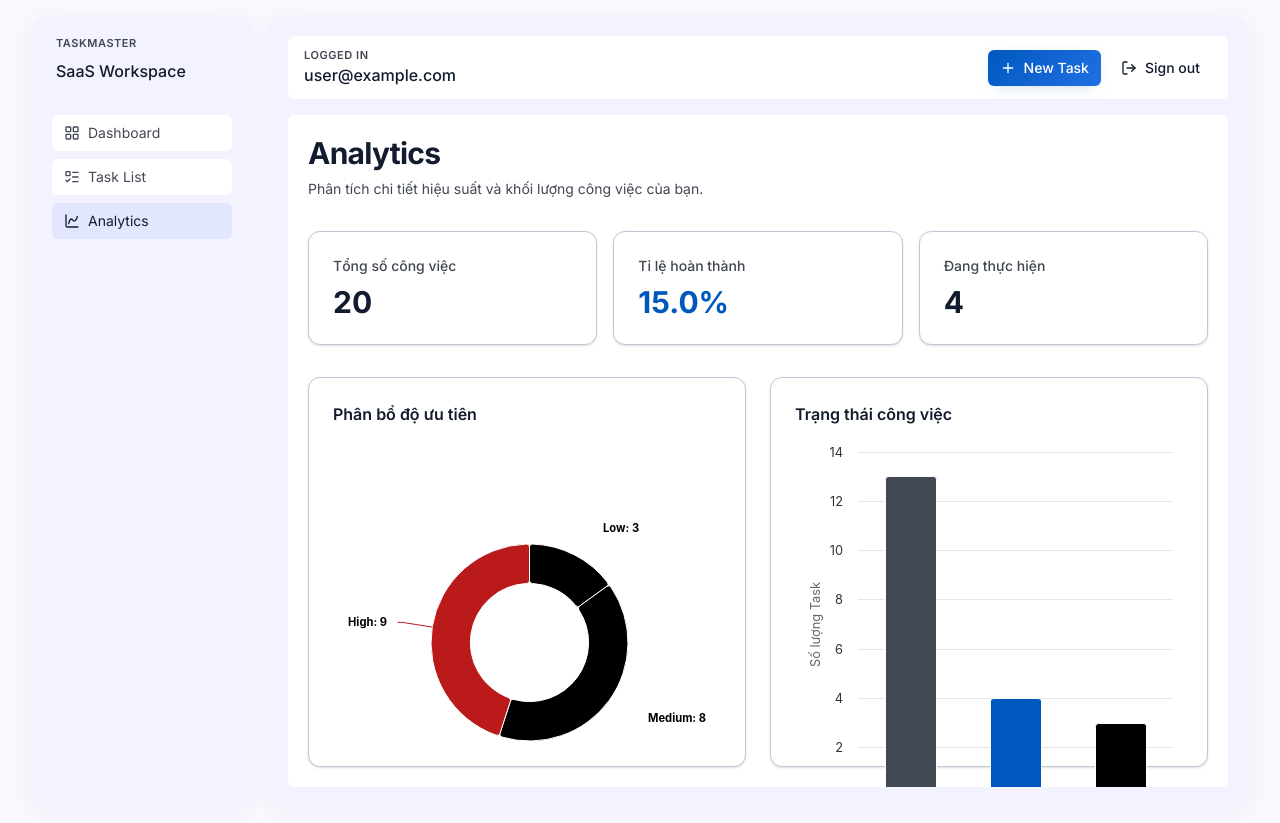
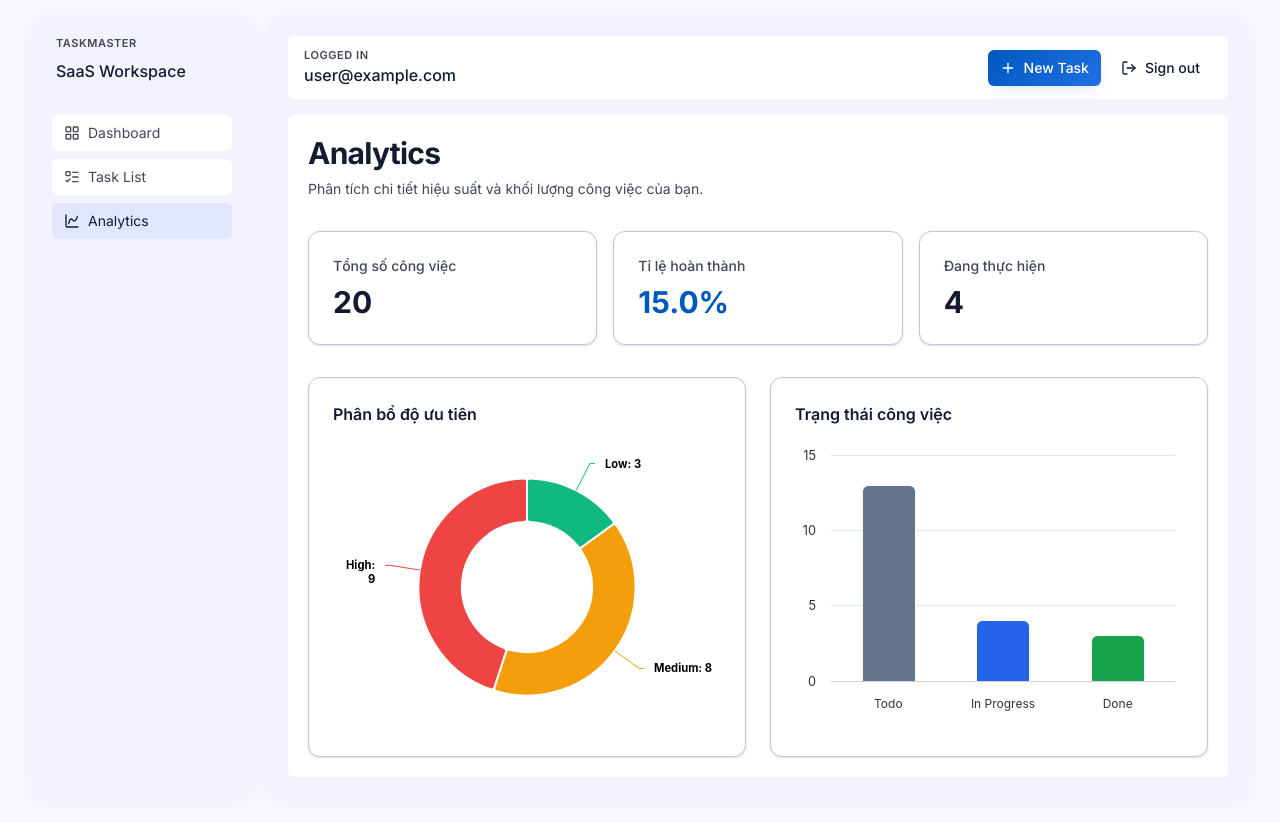
Before and after one commit to hypeaxis/saas-dashboard, a Next.js app: page /analytics in a window 1280 px wide. Built offline with nearby package versions, Linux system fonts and the light colour scheme; no server answers; sample sign-in values are in the browser's storage.

Commit message:
Update page.tsx
- Chỉnh lại UI của 2 biểu đồ trong trang Analytic

```diff
--- a/src/app/(protected)/analytics/page.tsx
+++ b/src/app/(protected)/analytics/page.tsx
@@ -11,8 +11,21 @@ import {
     statusCountsAtom,
 } from "src/store/tasks";
 
+const CHART_COLORS = {
+    priority: {
+        high: "#ef4444",
+        medium: "#f59e0b",
+        low: "#10b981",
+        fallback: "#94a3b8",
+    },
+    status: {
+        todo: "#64748b",
+        doing: "#2563eb",
+        done: "#16a34a",
+    },
+} as const;
+
 export default function AnalyticsPage() {
-
     const tasks = useAtomValue(tasksAtom);
     const priorityCounts = useAtomValue(priorityCountsAtom);
     const statusCounts = useAtomValue(statusCountsAtom);
@@ -31,17 +44,30 @@ export default function AnalyticsPage() {
         y: value as number,
 
         color:
-            key === "high" ? "var(--destructive)" :
-            key === "medium" ? "var(--warning)" : "var(--success)",
+            key === "high" ? CHART_COLORS.priority.high :
+            key === "medium" ? CHART_COLORS.priority.medium :
+            key === "low" ? CHART_COLORS.priority.low :
+            CHART_COLORS.priority.fallback
         }));
 
         return {
-        chart: { type: "pie", backgroundColor: "transparent" },
+        chart: {
+            type: "pie",
+            backgroundColor: "transparent",
+            height: 280,
+            spacingTop: 8,
+            spacingBottom: 8,
+            spacingLeft: 8,
+            spacingRight: 8,
+        },
         title: { text: "" },
         tooltip: { pointFormat: "<b>{point.y} tasks</b>" },
         plotOptions: {
             pie: {
-            innerSize: "60%", // Biến thành Donut chart cho hiện đại
+            innerSize: "60%",
+            borderWidth: 2,
+            borderColor: "#ffffff",
+            size: "88%",
             dataLabels: { enabled: true, format: "<b>{point.name}</b>: {point.y}" },
             },
         },
@@ -52,17 +78,45 @@ export default function AnalyticsPage() {
 
     const statusChartOptions = useMemo(() => {
         return {
-        chart: { type: "column", backgroundColor: "transparent" },
+        chart: {
+            type: "column",
+            backgroundColor: "transparent",
+            height: 280,
+            spacingTop: 8,
+            spacingBottom: 16,
+            spacingLeft: 8,
+            spacingRight: 8,
+        },
         title: { text: "" },
-        xAxis: { categories: ["Todo", "In Progress", "Done"] },
-        yAxis: { title: { text: "Số lượng Task" } },
+        xAxis: {
+            categories: ["Todo", "In Progress", "Done"],
+            lineColor: "#cbd5e1",
+            labels: {
+                style: {
+                    fontSize: "12px",
+                },
+            },
+        },
+        yAxis: {
+            title: { text: undefined },
+            gridLineColor: "#e2e8f0",
+            allowDecimals: false,
+        },
+        plotOptions: {
+            column: {
+                borderRadius: 6,
+                pointPadding: 0.12,
+                groupPadding: 0.2,
+                maxPointWidth: 56,
+            },
+        },
         series: [
             {
             name: "Tasks",
             data: [
-                { y: statusCounts.todo, color: "var(--muted-foreground)" },
-                { y: statusCounts.doing, color: "var(--primary)" },
-                { y: statusCounts.done, color: "var(--success)" },
+                { y: statusCounts.todo, color: CHART_COLORS.status.todo },
+                { y: statusCounts.doing, color: CHART_COLORS.status.doing },
+                { y: statusCounts.done, color: CHART_COLORS.status.done },
             ],
             showInLegend: false,
             },
@@ -121,17 +175,17 @@ export default function AnalyticsPage() {
         {/* Charts Grid */}
         <div className="grid gap-6 md:grid-cols-2">
             {/* Priority Donut Chart */}
-            <div className="rounded-xl border border-border bg-card p-6 shadow-sm">
+            <div className="flex min-h-[380px] flex-col rounded-xl border border-border bg-card p-6 shadow-sm">
             <h3 className="mb-4 text-base font-semibold">Phân bổ độ ưu tiên</h3>
-            <div className="h-[300px] w-full">
+            <div className="flex flex-1 items-center justify-center overflow-hidden">
                 <HighchartsReact highcharts={Highcharts} options={priorityChartOptions} />
             </div>
             </div>
 
             {/* Status Column Chart */}
-            <div className="rounded-xl border border-border bg-card p-6 shadow-sm">
+            <div className="flex min-h-[380px] flex-col rounded-xl border border-border bg-card p-6 shadow-sm">
             <h3 className="mb-4 text-base font-semibold">Trạng thái công việc</h3>
-            <div className="h-[300px] w-full">
+            <div className="flex flex-1 items-center justify-center overflow-hidden">
                 <HighchartsReact highcharts={Highcharts} options={statusChartOptions} />
             </div>
             </div>
```
